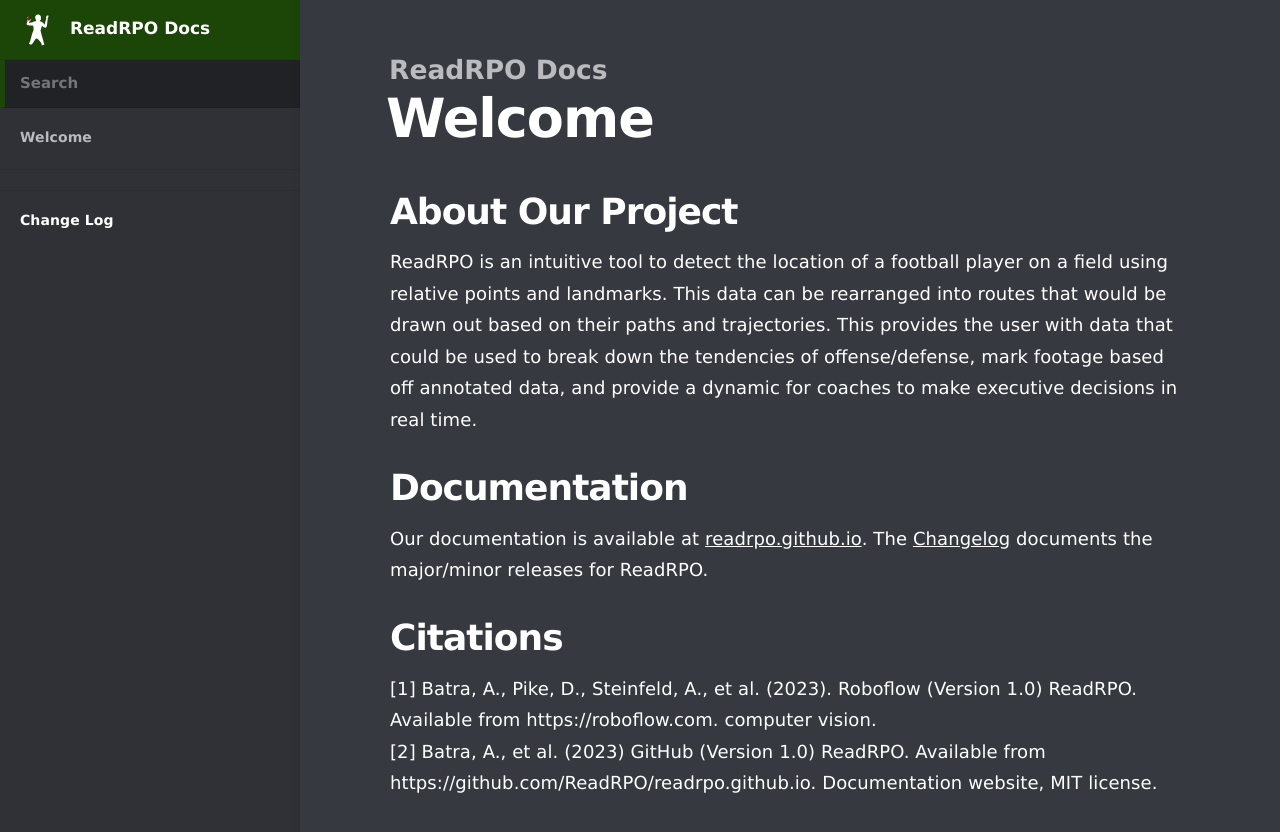
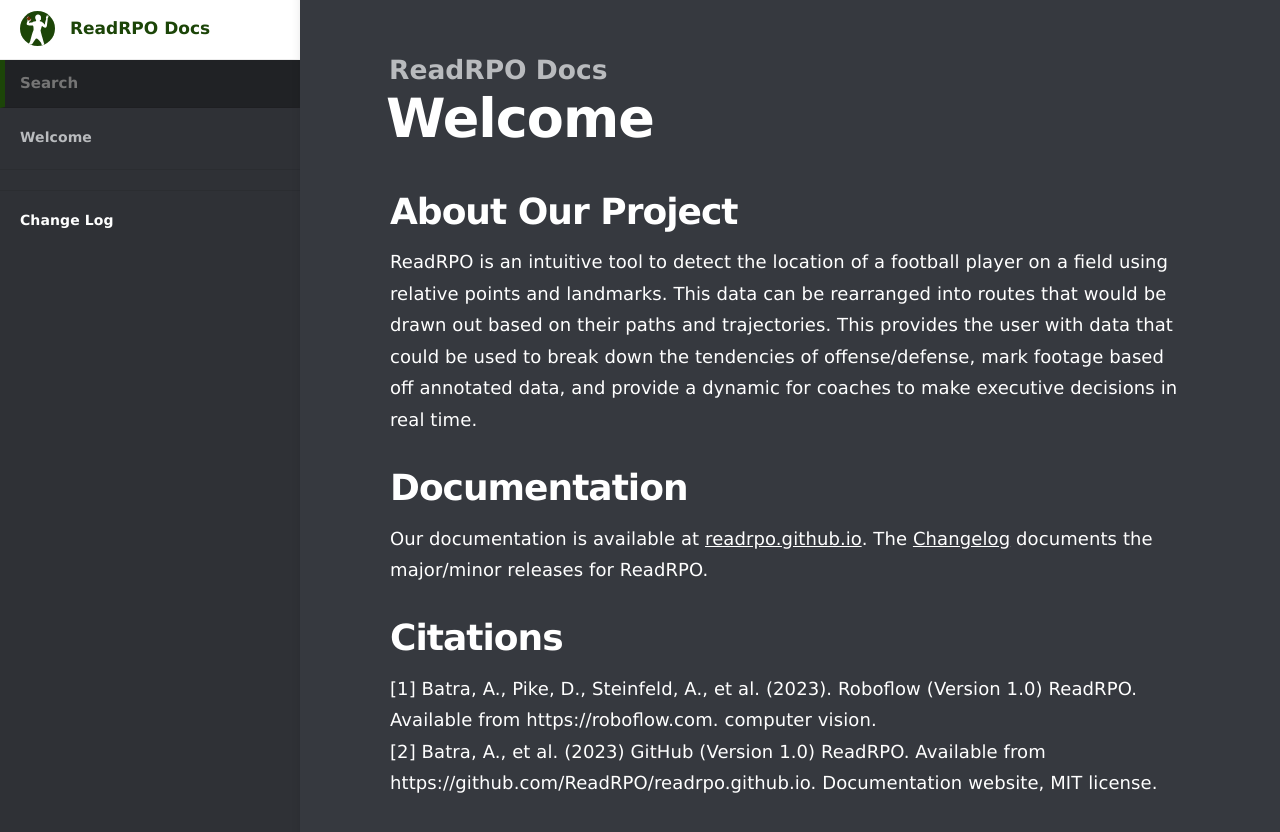
Before and after one commit to ReadRPO/readrpo.github.io, a Jekyll site: the page built from index.md, in a window 1280 px wide. Shown: the top 832 px of the page. Built offline with Jekyll 4.4.1, drawn with Linux system fonts in a browser that asks for light colours.

Commit message:
change title color

```diff
--- a/_sass/_layout.scss
+++ b/_sass/_layout.scss
@@ -84,8 +84,8 @@
         padding: $emblem-vertical-padding $emblem-horizontal-padding;
         height: $nav-header-height;
         box-sizing: border-box;
-        background-color: $brand-colour;
-        color: #fff;
+        background-color: #fff;
+        color: #1c4508;
         margin: 0;
         font-size: 1.7rem;
         line-height: 0.8;
```
